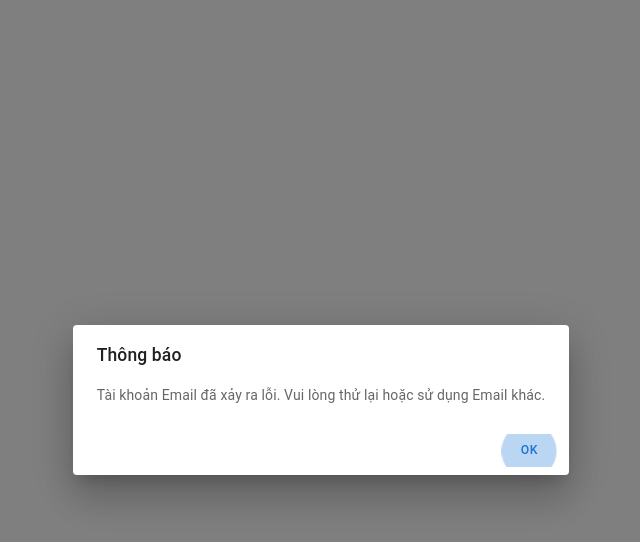
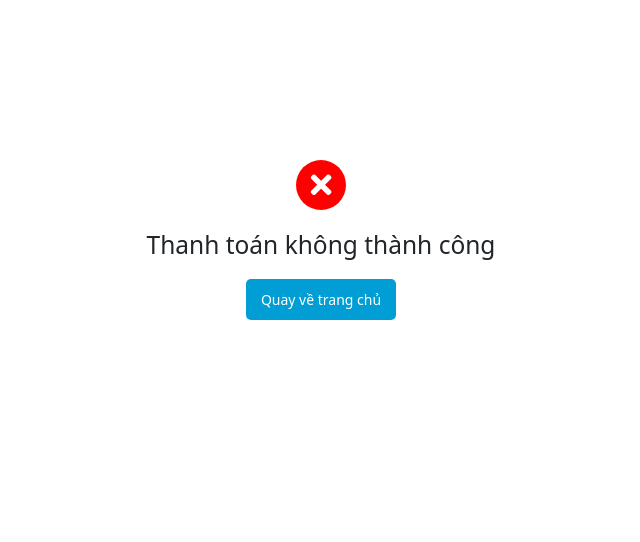
Before and after one commit to DiepThaiDuong-19110009/KLTN-NDStore, a React (Create React App) app in the folder fe-ndstore-userpage/: page /checkout/order/payment in a window 1280 px wide. Shown: the top 542 px of the page, without its empty margins (319-959 px from the left). Built offline with nearby package versions, Linux system fonts and the light colour scheme.

Commit message:
Update paymetn vnpay

```diff
--- a/fe-ndstore-userpage/src/pages/Payment/CheckOut/CheckOut.jsx
+++ b/fe-ndstore-userpage/src/pages/Payment/CheckOut/CheckOut.jsx
@@ -1,53 +1,49 @@
-import { Button, Dialog, DialogActions, DialogContent, DialogContentText, DialogTitle } from "@mui/material";
 import { useEffect, useState } from "react"
 import { useNavigate, useSearchParams } from "react-router-dom";
-import jwt_decode from "jwt-decode";
 
 const CheckOut = () => {
     const [searchParams, setSearchParams] = useSearchParams();
-    const [open, setOpen] = useState(false);
+    const [message, setMessage] = useState('');
 
     let navigate = useNavigate();
 
-    const handleClose = () => {
-        setOpen(false);
-    };
+    useEffect(() => {
+        if (searchParams.get("complete") === 'true') {
+            setMessage('success')
+        }
+        console.log(searchParams.get("complete"))
+    }, [searchParams])
 
-    const handleRedirect = () => {
-        navigate('/login')
+    const backToHome = () => {
+        navigate('/')
     }
 
-    useEffect(() => {
-        if (!searchParams.get("complete")) {
-            setOpen(true)
-        }
-        if (searchParams.get("complete")) {
-            return navigate("/")
-        }
-    }, [searchParams, navigate])
-
     return (
-        <>
-            <Dialog
-                open={open}
-                onClose={handleClose}
-                aria-labelledby="responsive-dialog-title"
-            >
-                <DialogTitle id="responsive-dialog-title">
-                    {"Thông báo"}
-                </DialogTitle>
-                <DialogContent>
-                    <DialogContentText>
-                        Tài khoản Email đã xảy ra lỗi. Vui lòng thử lại hoặc sử dụng Email khác.
-                    </DialogContentText>
-                </DialogContent>
-                <DialogActions>
-                    <Button onClick={handleRedirect} autoFocus>
-                        OK
-                    </Button>
-                </DialogActions>
-            </Dialog>
-        </>
+        <div>
+            {
+                message === 'success' ?
+                    <div style={{ display: 'flex', justifyContent: 'center', alignItems: 'center', width: '100vw', height: '60vh', flexDirection: 'column' }}>
+                        <i className="fas fa-check" style={{ background: 'green', fontSize: '30px', padding: '10px', color: 'white', borderRadius: '50%' }}></i>
+                        <h3 style={{ margin: '20px 0' }}>Thanh toán thành công</h3>
+                        <button onClick={() => backToHome()} style={{
+                            background: 'var(--main-color)', color: 'white',
+                            borderRadius: '5px', padding: '10px 15px', border: 'none'
+                        }}>Quay về trang chủ</button>
+                    </div> :
+                    <div style={{ display: 'flex', justifyContent: 'center', alignItems: 'center', width: '100vw', height: '60vh', flexDirection: 'column' }}>
+                        <i className="fas fa-times" style={{
+                            display: 'flex', justifyContent: 'center', alignItems: 'center',
+                            width: '50px', height: '50px', background: 'red', fontSize: '30px',
+                            padding: '15px', color: 'white', borderRadius: '50%'
+                        }}></i>
+                        <h3 style={{ margin: '20px 0' }}>Thanh toán không thành công</h3>
+                        <button onClick={() => backToHome()} style={{
+                            background: 'var(--main-color)', color: 'white',
+                            borderRadius: '5px', padding: '10px 15px', border: 'none'
+                        }}>Quay về trang chủ</button>
+                    </div>
+            }
+        </div>
     )
 }
 
--- a/fe-ndstore-userpage/src/pages/Payment/Payment.jsx
+++ b/fe-ndstore-userpage/src/pages/Payment/Payment.jsx
@@ -235,10 +235,10 @@ const Payment = () => {
             return;
         }
         console.log(name, phone, address, provinceId, districtId, wardId, note, fee, leadTime, idCart, chooseMethod)
-        checkout(name, phone, address, provinceId, districtId, wardId, note, fee, leadTime, idCart, chooseMethod)
+        checkout(name, phone, address, provinceId, districtId, wardId, note, Math.floor(fee / 1000) * 1000, leadTime, idCart, chooseMethod)
             .then((res) => {
-                if (res?.data?.code === 200) {
-                    console.log(res)
+                if (res?.data) {
+                    window.location.href = res?.data?.data;
                 }
             })
             .catch((err) => {
```
